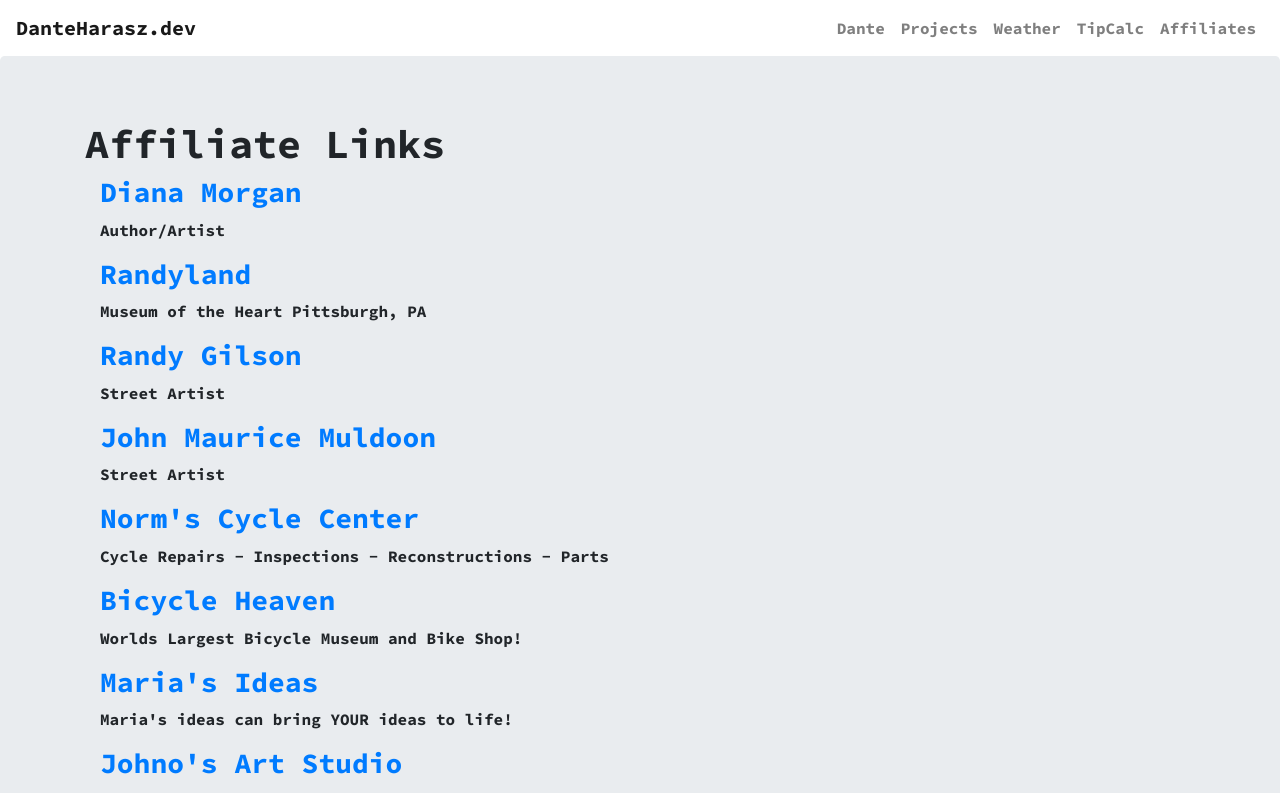
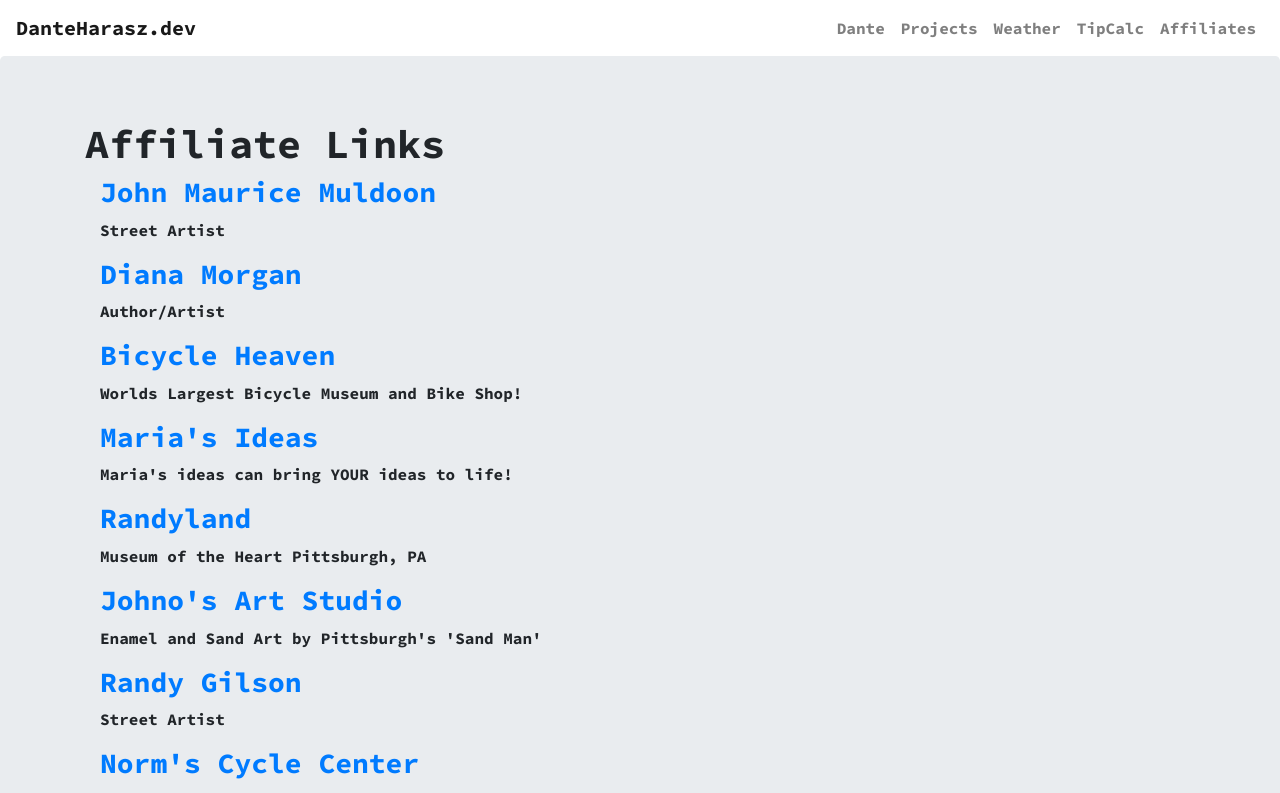
Before and after one commit to Dantezinfern0/dev-site, a React (Create React App) app: page /affiliates in a window 1280 px wide. Shown: the top 793 px of the page. Built offline with nearby package versions, Linux system fonts and the light colour scheme.

Commit message:
Randomized Affiliate list for fairness

```diff
--- a/src/components/Affiliates.jsx
+++ b/src/components/Affiliates.jsx
@@ -8,13 +8,13 @@
 import FriendLink from './FriendLink'
 import Friends from '../data/Friends'
 
-
 const Affiliates = () => {
+    let shuffledFriends = Friends.map((a) => ({sort: Math.random(), value: a})).sort((a, b) => a.sort - b.sort).map((a) => a.value)
     return <Jumbotron>
         <Container>
             <h1>Affiliate Links</h1>
             <Col>
-                {Friends.map((f, i) => {return <FriendLink key={i} url={f.url} author={f.author} title={f.title} />})}
+                {shuffledFriends.map((f, i) => {return <FriendLink key={i} url={f.url} author={f.author} title={f.title} />})}
             </Col>
         </Container>
     </Jumbotron>
```
